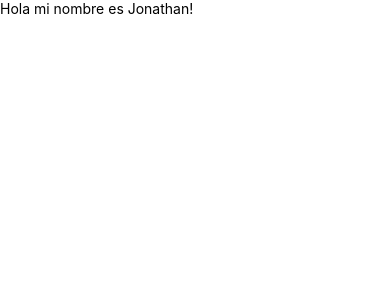
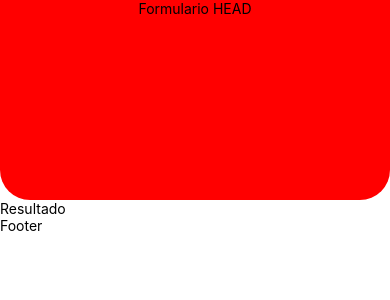
Before and after one commit to JogioTV/cotizadorprestamos, a React Native app: screen / in a window 390 px wide. Shown: the top 300 px of the page. Built offline with nearby package versions, Linux system fonts and the light colour scheme.

Commit message:
Creando la estructura y un poco de CSS de la cabecera

```diff
--- a/App.js
+++ b/App.js
@@ -3,8 +3,28 @@ import {StyleSheet, View, Text, SafeAreaView} from 'react-native';
 
 export default function App() {
   return (
-    <SafeAreaView>
-      <Text>Hola mi nombre es Jonathan!</Text>
-    </SafeAreaView>
+    <>
+      <SafeAreaView style={styles.safeArea}>
+        <Text>Formulario HEAD</Text>
+      </SafeAreaView>
+
+      <View>
+        <Text>Resultado</Text>
+      </View>
+
+      <View>
+        <Text>Footer</Text>
+      </View>
+    </>
   );
 }
+
+const styles = StyleSheet.create({
+  safeArea: {
+    backgroundColor: 'red',
+    height: 200,
+    borderBottomLeftRadius: 30,
+    borderBottomRightRadius: 30,
+    alignItems: 'center',
+  },
+});
```
